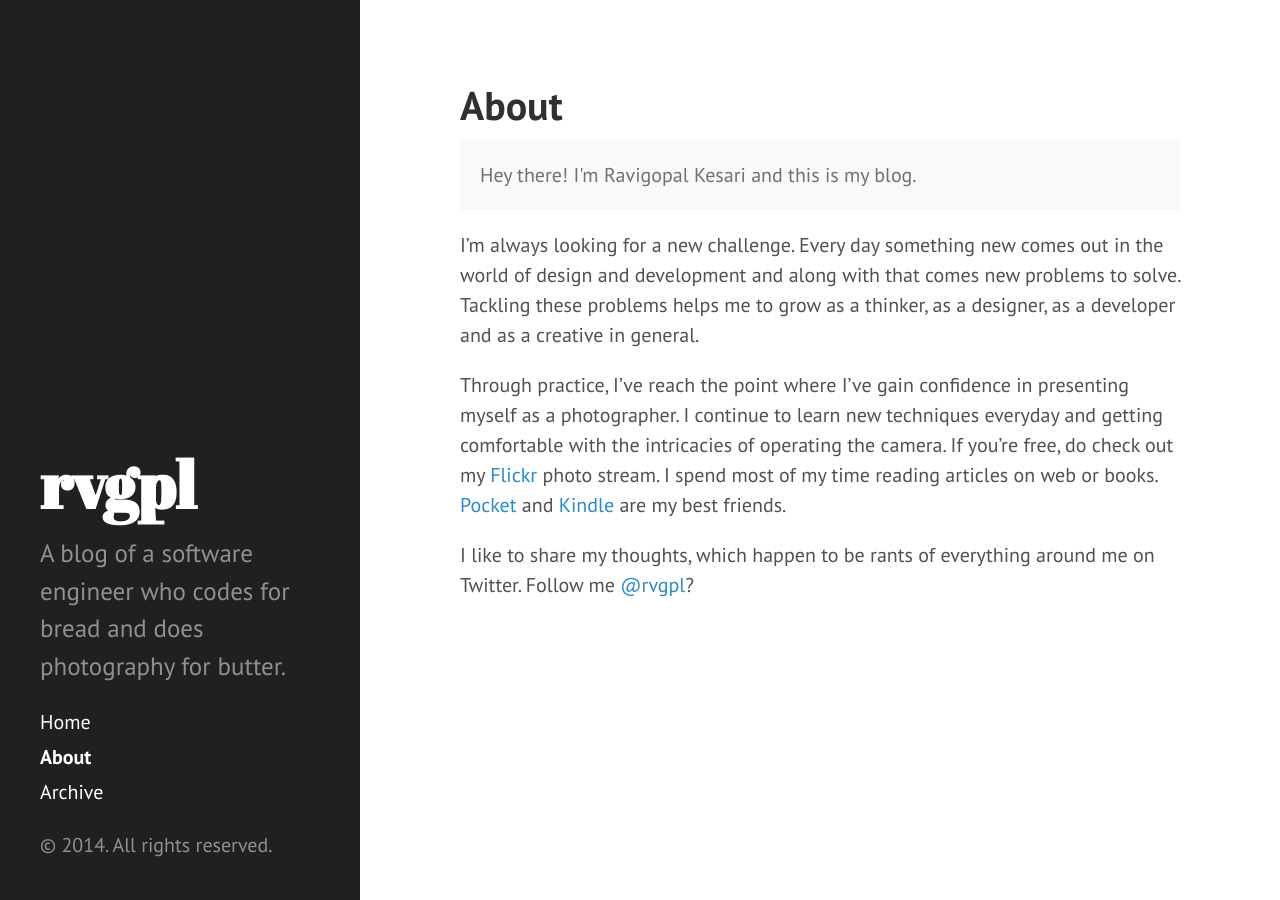
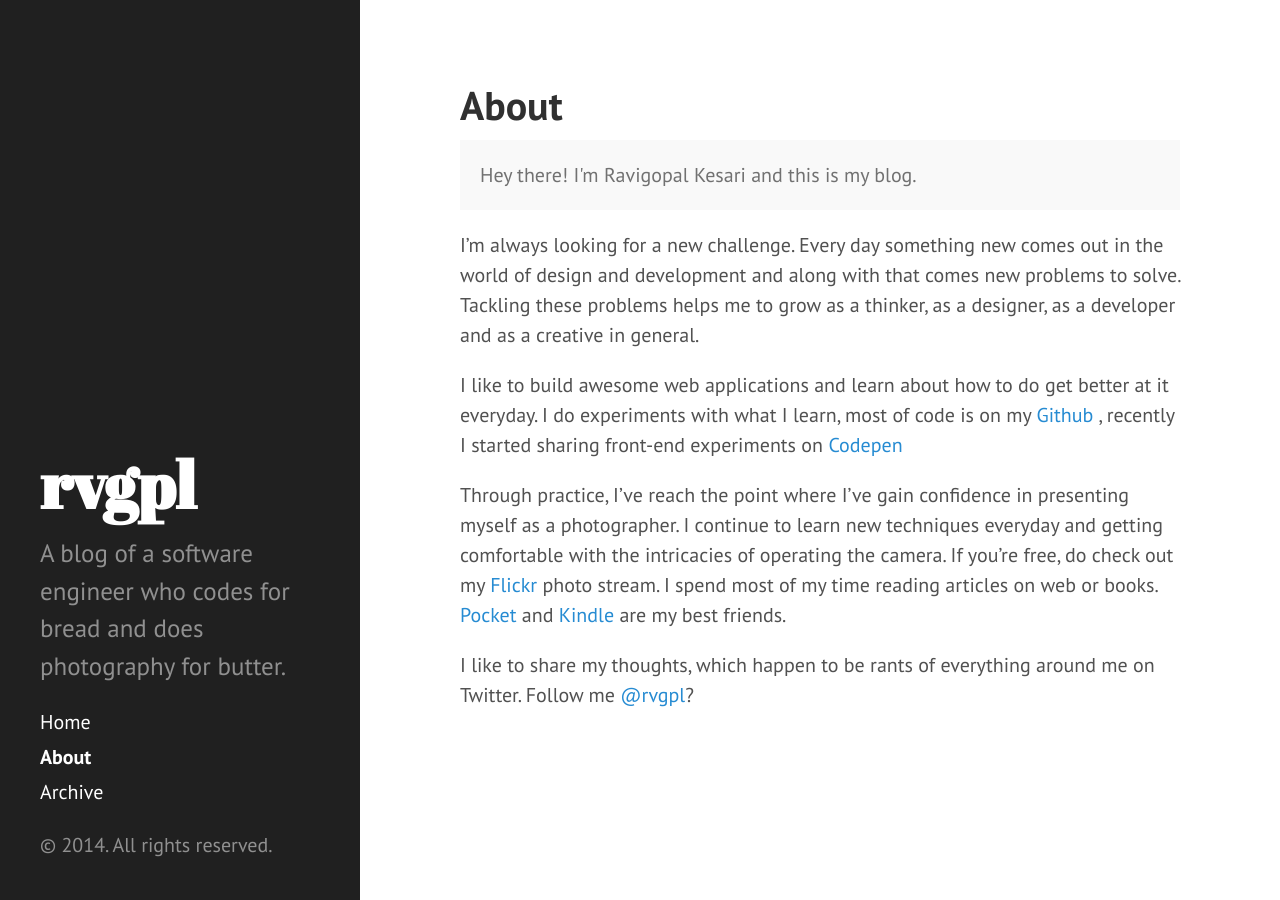
Before and after one commit to rvgpl/rvgpl.github.io, a Jekyll site: the page built from about.md, in a window 1280 px wide. Built offline with Jekyll 4.4.1, drawn with Linux system fonts in a browser that asks for light colours; Markdown is read by kramdown in place of the engine named in the settings.

Commit message:
Edited About

```diff
--- a/about.md
+++ b/about.md
@@ -9,6 +9,8 @@ title: About
 
 I'm always looking for a new challenge. Every day something new comes out in the world of design and development and along with that comes new problems to solve. Tackling these problems helps me to grow as a thinker, as a designer, as a developer and as a creative in general.
 
+I like to build awesome web applications and learn about how to do get better at it everyday. I do experiments with what  I learn, most of code is on my [Github](http://github.com/rvgpl) , recently I started sharing front-end experiments on [Codepen](http://codepen.io/rvgpl)
+
 Through practice, I’ve reach the point where I’ve gain confidence in presenting myself as a photographer. I continue to learn new techniques everyday and getting comfortable with the intricacies of operating the camera. If you’re free, do check out my [Flickr](http://www.flickr.com/rvpl/photos/) photo stream.
 I spend most of my time reading articles on web or books. [Pocket](http://getpocket.com/) and [Kindle](http://www.amazon.com/gp/feature.html?docId=165849822) are my best friends.
 
```
